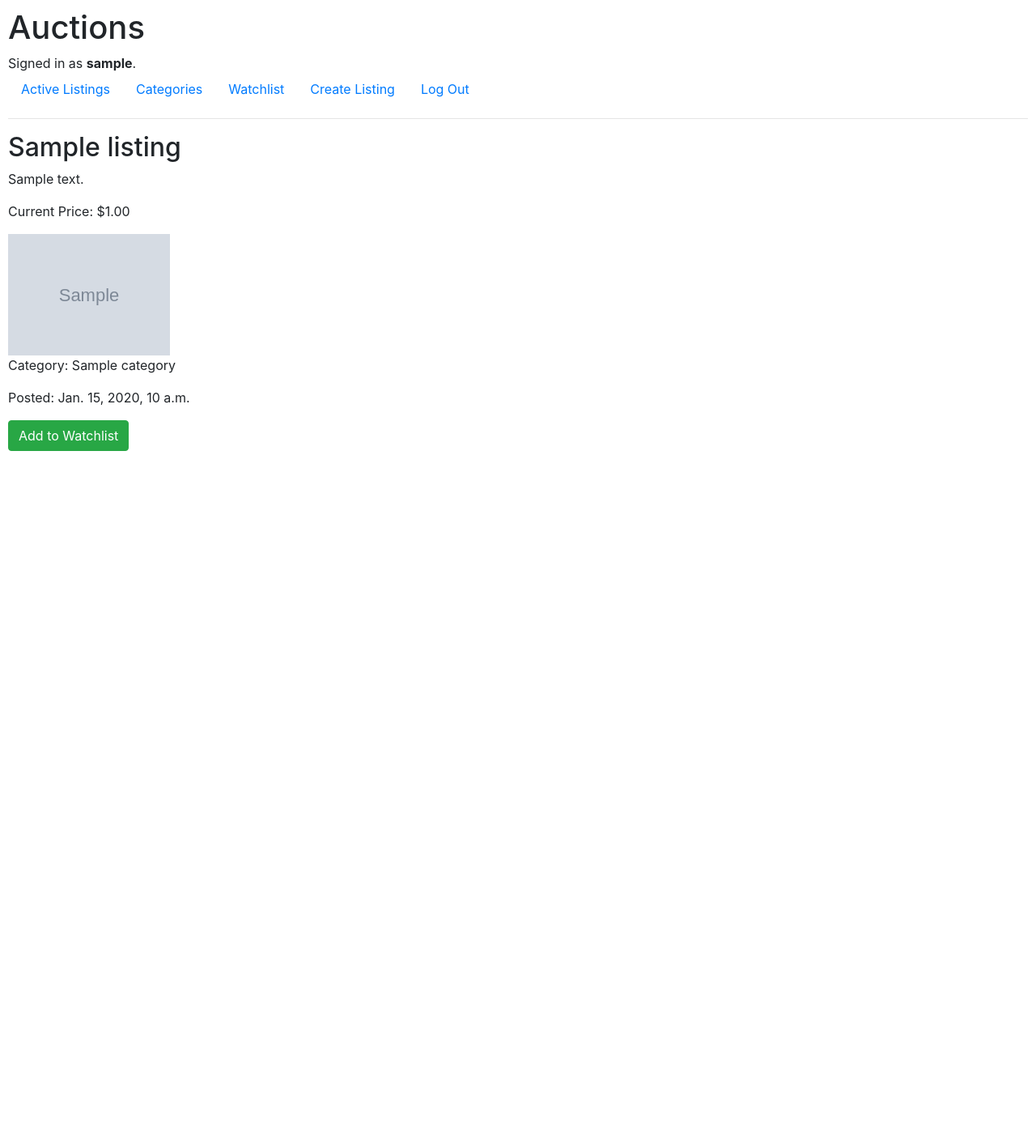
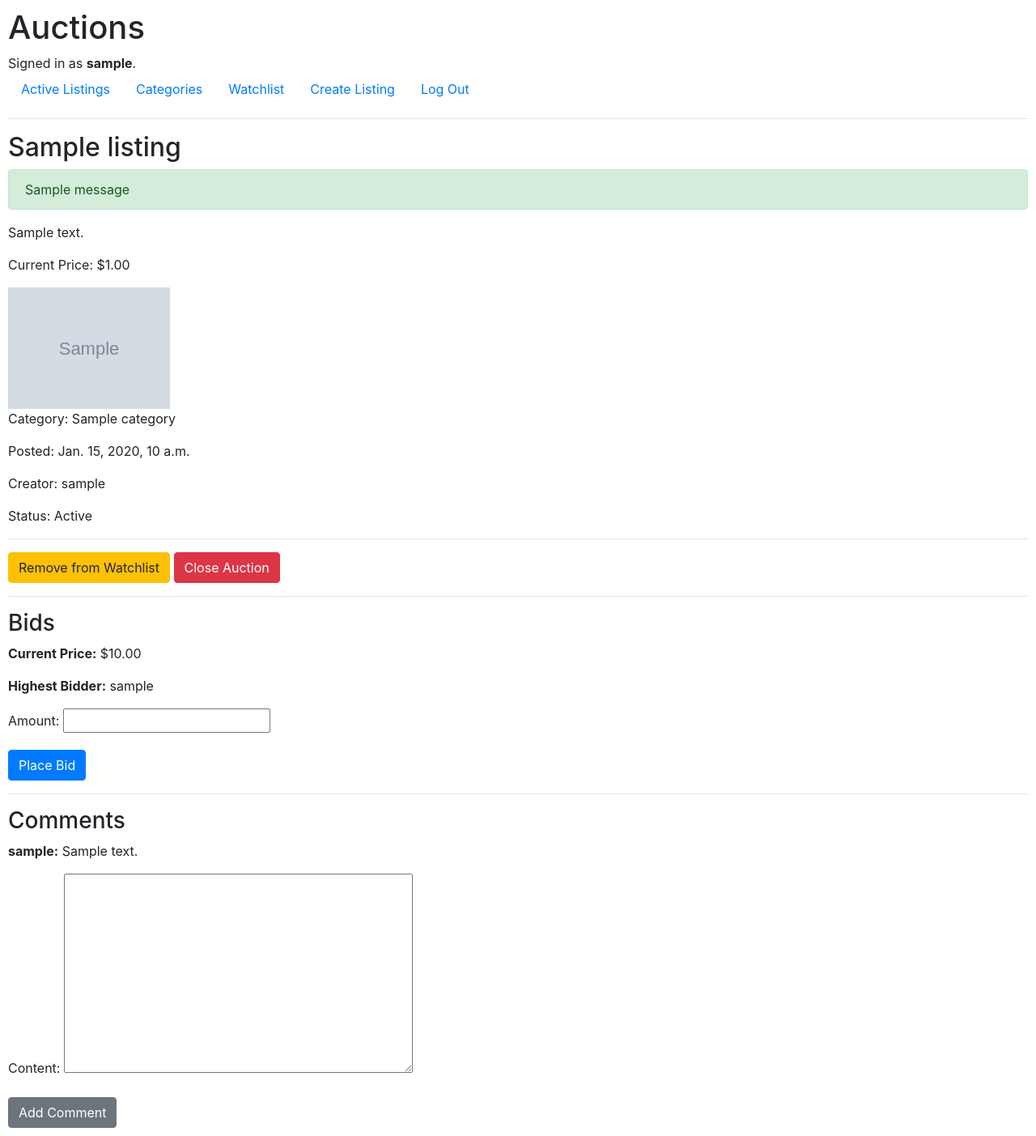
Before and after one commit to patricb98/commerce, a Django app: page /listing/1 in a window 1280 px wide. Shown: the whole page at 81% size. Before the commit the page ends 557 px from the top, so only its background shows below. Run offline with Django 3.2, Linux system fonts and the light colour scheme; a user stored in the database is signed in; tables that the repository leaves empty hold one stand-in row (values such as "Sample post"); grey boxes marked "Sample" are stand-in pictures; one stand-in notice (Sample message) is shown; some libraries are stand-ins or nearby versions.

Commit message:
add bids + comments + closing + completed

```diff
--- a/auctions/templates/auctions/categories.html
+++ b/auctions/templates/auctions/categories.html
@@ -6,7 +6,7 @@
         {% for category in categories %}
             <div>
                 <li>
-                    <a href="{% url 'index' %}">{{ category }}</a>
+                    <a href="{% url 'category_listings' category.name %}">{{ category }}</a>
                 </li>
             </div>
             <hr>
--- a/auctions/templates/auctions/listing_page.html
+++ b/auctions/templates/auctions/listing_page.html
@@ -4,6 +4,19 @@
 
     <h2>{{ listing.title }}</h2>
 
+    <!-- Error Message -->
+    {% if messages %}
+        <div>
+            {% for message in messages %}
+                <div class="alert {% if message.tags %}alert-{{ message.tags }}{% else %}alert-info{% endif %}">
+                    {{ message }}
+                </div>
+            {% endfor %}
+        </div>
+    {% endif %}
+
+    <div>
+         <!-- Listing Details -->
         <p>{{ listing.description }}</p>
         <p>Current Price: ${{ listing.starting_bid }}</p>
         {% if listing.image_url %}
@@ -11,19 +24,91 @@
         {% endif %}
         <p>Category: {{ listing.category.name }}</p>
         <p>Posted: {{ listing.created_at }}</p>
+        <p>Creator: {{ listing.creator.username }}</p>
+        <p>Status:
+            {%  if listing.active %}
+                Active
+                {% else %}
+                Closed
+            {% endif %}
+        </p>
+    </div>
 
+    <hr>
         {% if user.is_authenticated %}
-            {% if is_watchlist %}
-                <form action="{% url 'add_to_watchlist' listing.id %}" method="post">
+
+            <!-- Watchlist Button -->
+            <form action="{% url 'add_to_watchlist' listing.id %}" method="post" style="display: inline;">
+                {% csrf_token %}
+                {% if is_watchlist %}
+                    <button type="submit" class="btn btn-warning">Remove from Watchlist</button>
+                {% else %}
+                    <button type="submit" class="btn btn-success">Add to Watchlist</button>
+                {% endif %}
+            </form>
+
+            <!-- Close Auction Button -->
+            {% if listing.active and user == listing.creator %}
+                <form action="{% url 'listing_page' listing.id %}" method="post" style="display: inline;">
                     {% csrf_token %}
-                    <button type="submit" class="btn btn-warning">Remove from Watchlist</button>
-                </form>
-            {% else %}
-                <form action="{% url 'add_to_watchlist' listing.id %}" method="post">
-                    {% csrf_token %}
-                    <button type="submit" class="btn btn-success">Add to Watchlist</button>
+                    <button type="submit" name="close_auction" class="btn btn-danger">Close Auction</button>
                 </form>
             {% endif %}
         {% endif %}
+    <hr>
+
+    <!-- Bids  -->
+    <h3>Bids</h3>
+    <p><strong>Current Price:</strong>
+    {% if bids %}
+        ${{ bids.first.amount }}
+    {% else %}
+        ${{ listing.starting_bid }}
+    {% endif %}
+    </p>
+    <p><strong>Highest Bidder:</strong>
+        {% if bids %}
+            {{ bids.first.bidder.username }}
+        {% else %}
+            No bids yet
+        {% endif %}
+    </p>
+
+    {% if listing.active %}
+        {% if user.is_authenticated %}
+            <form action="{% url 'listing_page' listing.id %}" method="post">
+                {% csrf_token %}
+                {{ bid_form.as_p }}
+                <button type="submit" name="place_bid" class="btn btn-primary">Place Bid</button>
+            </form>
+        {% else %}
+            <p><a href="{% url 'login' %}">Log in</a> to place a bid.</p>
+        {% endif %}
+    {% else %}
+        <p>The auction is closed.</p>
+    {% endif %}
+
+    <hr>
+
+    <!-- Comments  -->
+    <h3>Comments</h3>
+    <div>
+        {% for comment in comments %}
+            <p><strong>{{ comment.commenter.username }}:</strong> {{ comment.content }}</p>
+        {% endfor %}
+        {% if not comments %}
+            <p>No comments yet.</p>
+        {% endif %}
+    </div>
+
+    {% if user.is_authenticated %}
+        <form action="{% url 'listing_page' listing.id %}" method="post">
+            {% csrf_token %}
+            {{ comment_form.as_p }}
+            <button type="submit" name="add_comment" class="btn btn-secondary">Add Comment</button>
+        </form>
+    {% else %}
+        <p><a href="{% url 'login' %}">Log in</a> to add a comment.</p>
+    {% endif %}
 
 {% endblock %}
--- a/auctions/urls.py
+++ b/auctions/urls.py
@@ -10,6 +10,7 @@ urlpatterns = [
     path("create", views.create_listing, name="create_listing"),
     path("listing/<int:listing_id>",views.listing_page, name = "listing_page"),
     path("categories", views.categories, name="categories"),
+    path("category/<str:category_name>", views.category_listings, name="category_listings"),
     path("watchlist",views.watchlist, name="watchlist"),
     path("add_to_watchlist/<int:listing_id>", views.add_to_watchlist, name="add_to_watchlist")
 ]
--- a/auctions/views.py
+++ b/auctions/views.py
@@ -1,7 +1,7 @@
 from django.contrib.auth import authenticate, login, logout
 from django.db import IntegrityError
 from django.http import HttpResponse, HttpResponseRedirect
-from django.shortcuts import render, get_object_or_404
+from django.shortcuts import render, get_object_or_404, redirect
 from django.urls import reverse
 from django.contrib.auth.decorators import login_required
 from django.contrib import messages
@@ -66,7 +66,7 @@ def register(request):
     else:
         return render(request, "auctions/register.html")
 
-
+# Create new listing
 @login_required
 def create_listing(request):
     if request.method == "POST":
@@ -82,21 +82,80 @@ def create_listing(request):
         form = ListingForm()
     return render(request, "auctions/create_listing.html", {"form": form})
 
-
+# Show all categories
 def categories(request):
     categories = Category.objects.all()
     return render(request, "auctions/categories.html", {"categories": categories})
 
+# Show all listings in a specific category
+def category_listings(request, category_name):
+    category = get_object_or_404(Category, name=category_name)
+    listings = Listing.objects.filter(category=category, active=True)
+    return render(request, "auctions/category_listings.html", {
+        "listings": listings,
+        "category": category
+        })
 
+# Show a listing, add bid, comment and close by owner
 def listing_page(request, listing_id):
     listing = get_object_or_404(Listing, pk=listing_id)
-    return render(request, "auctions/listing_page.html", {"listing": listing})
+    is_watchlist = request.user in listing.watchlist.all()
+    bids = listing.bids.order_by("-amount")
+    comments = listing.comments.all()
+    bid_form = BidForm()
+    comment_form = CommentForm()
 
+    if request.method == "POST":
+        # Bidding
+        if "place_bid" in request.POST:
+            bid_form = BidForm(request.POST)
+            if bid_form.is_valid():
+                bid_amount = bid_form.cleaned_data["amount"]
+                if bid_amount > listing.starting_bid and (not bids or bid_amount > bids.first().amount):
+                    bid = bid_form.save(commit=False)
+                    bid.listing = listing
+                    bid.bidder = request.user
+                    bid.save()
+                    messages.success(request, "Your bid was placed successfully!")
+                    return HttpResponseRedirect(reverse("listing_page", args=[listing_id]))
+                else:
+                    messages.error(request, "Bid must be greater than the current price")
+
+        # Commenting
+        elif "add_comment" in request.POST:
+            comment_form = CommentForm(request.POST)
+            if comment_form.is_valid():
+                comment = comment_form.save(commit=False)
+                comment.listing = listing
+                comment.commenter = request.user
+                comment.save()
+                messages.success(request, "Your comment was added successfully")
+                return HttpResponseRedirect(reverse("listing_page", args=[listing_id]))
+
+        # Closing
+        elif "close_auction" in request.POST:
+            if request.user == listing.creator:
+                listing.active = False
+                listing.save()
+                messages.success(request, "Auction Closed!")
+                return HttpResponseRedirect(reverse("listing_page", args=[listing_id]))
+
+    return render(request, "auctions/listing_page.html", {
+        "listing": listing,
+        "is_watchlist": is_watchlist,
+        "bids": bids,
+        "comments": comments,
+        "bid_form": bid_form,
+        "comment_form": comment_form
+        })
+
+# Display users watchlist
 @login_required
 def watchlist(request):
     listings = request.user.watchlist.all()
     return render(request, "auctions/watchlist.html", {"listings": listings})
 
+# Add or remove from a users watchlist
 @login_required
 def add_to_watchlist(request, listing_id):
     listing = get_object_or_404(Listing, pk=listing_id)
```
Also changed, not shown: auctions/templates/auctions/category_listings.html (added, +19 -0 lines).
